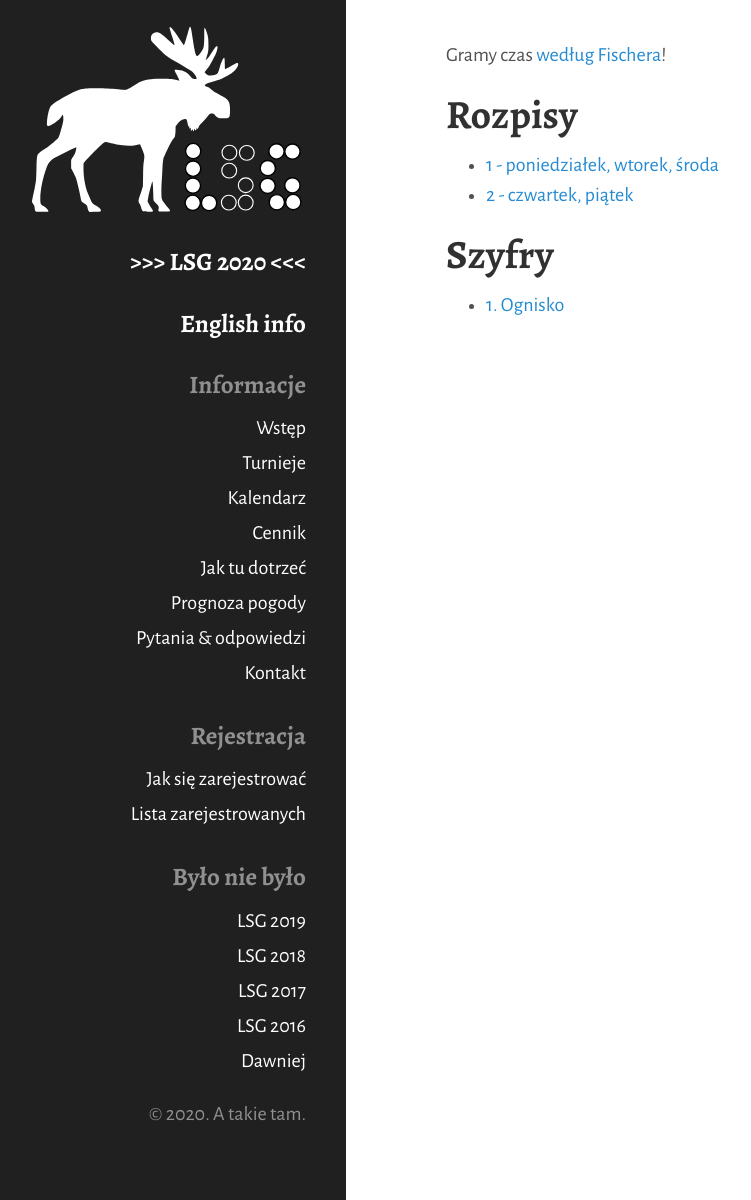
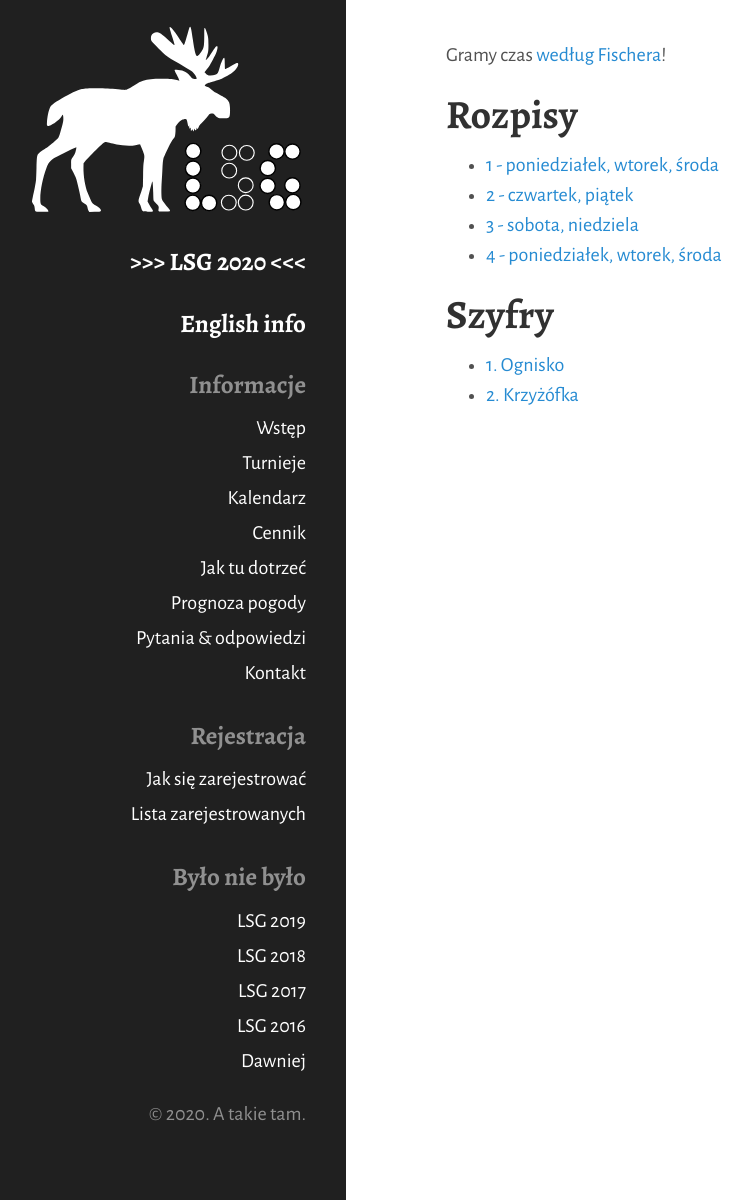
Before and after one commit to tasuki/lsg, a Jekyll site: the page built from 2020.md, in a window 1280 px wide. Shown: the whole page, without its empty margins (14-765 px from the left). Built offline with Jekyll 4.4.1, drawn with Linux system fonts in a browser that asks for light colours; nearby versions of some CDN libraries.

Commit message:
Drugi szyfr

```diff
--- a/2020.md
+++ b/2020.md
@@ -9,7 +9,10 @@ Gramy czas [według Fischera](/public/2020/fischer.pdf)!
 
 - [1 - poniedziałek, wtorek, środa](/public/2020/1.pdf)
 - [2 - czwartek, piątek](/public/2020/2.pdf)
+- [3 - sobota, niedziela](/public/2020/3.pdf)
+- [4 - poniedziałek, wtorek, środa](/public/2020/4.pdf)
 
 ## Szyfry
 
 - [1. Ognisko](/public/2020/szyfry-1.pdf)
+- [2. Krzyżófka](/public/2020/szyfry-2.pdf)
```
Also changed, not shown: 1 other file.
